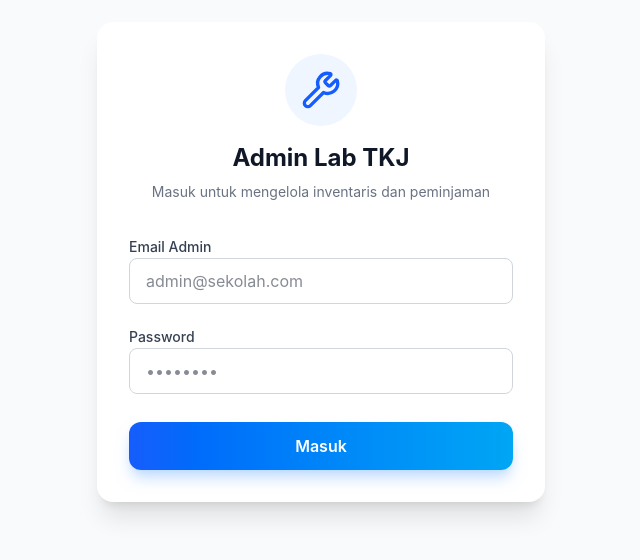
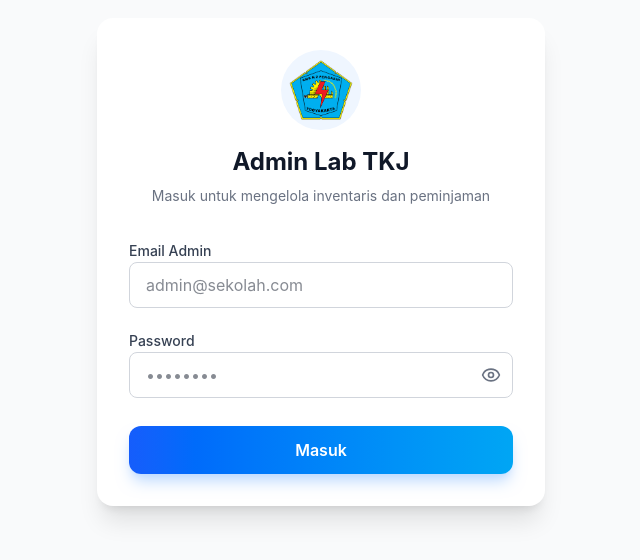
Before and after one commit to akunwebsmk-commits/peminjaman_alat_TJKT, a Vue app: page /admin in a window 1280 px wide. Shown: the part 138-698 px from the top of the page, without its empty margins (319-959 px from the left). Built offline with nearby package versions, Linux system fonts and the light colour scheme.

Commit message:
update login UI with logo and show password toggle

```diff
--- a/src/views/Login.vue
+++ b/src/views/Login.vue
@@ -1,14 +1,16 @@
 <script setup>
 import { ref } from 'vue'
 import { useRouter } from 'vue-router'
-import { Wrench } from 'lucide-vue-next'
+import { Eye, EyeOff } from 'lucide-vue-next'
 import { supabase } from '../supabase'
 import { useToast } from '../composables/useToast'
+import logoSmk from '../assets/logo smk.png'
 
 const router = useRouter()
 const { addToast } = useToast()
 const email = ref('')
 const password = ref('')
+const showPassword = ref(false)
 const isLoading = ref(false)
 
 const handleLogin = async () => {
@@ -35,8 +37,8 @@ const handleLogin = async () => {
   <div class="min-h-screen bg-gray-50 flex items-center justify-center p-4">
     <div class="max-w-md w-full bg-white rounded-2xl shadow-xl overflow-hidden p-8">
       <div class="flex flex-col items-center text-center mb-8">
-        <div class="p-4 bg-blue-50 text-blue-600 rounded-full mb-4">
-          <Wrench class="w-10 h-10" />
+        <div class="p-2 bg-blue-50 rounded-full mb-4">
+          <img :src="logoSmk" alt="Logo TKJ" class="w-16 h-16 object-contain" />
         </div>
         <h2 class="text-2xl font-bold text-gray-900">Admin Lab TKJ</h2>
         <p class="text-gray-500 mt-2 text-sm">Masuk untuk mengelola inventaris dan peminjaman</p>
@@ -56,13 +58,22 @@ const handleLogin = async () => {
 
         <div class="space-y-1">
           <label class="text-sm font-medium text-gray-700">Password</label>
-          <input
-            type="password"
-            v-model="password"
-            required
-            class="w-full border border-gray-300 rounded-lg px-4 py-2.5 focus:ring-2 focus:ring-blue-500 focus:border-blue-500 outline-none transition-all"
-            placeholder="••••••••"
-          >
+          <div class="relative">
+            <input
+              :type="showPassword ? 'text' : 'password'"
+              v-model="password"
+              required
+              class="w-full border border-gray-300 rounded-lg px-4 py-2.5 pr-12 focus:ring-2 focus:ring-blue-500 focus:border-blue-500 outline-none transition-all"
+              placeholder="••••••••"
+            >
+            <button
+              type="button"
+              @click="showPassword = !showPassword"
+              class="absolute inset-y-0 right-0 flex items-center pr-3 text-gray-500 hover:text-gray-700 focus:outline-none"
+            >
+              <component :is="showPassword ? EyeOff : Eye" class="w-5 h-5" />
+            </button>
+          </div>
         </div>
 
         <div class="pt-2">
```
